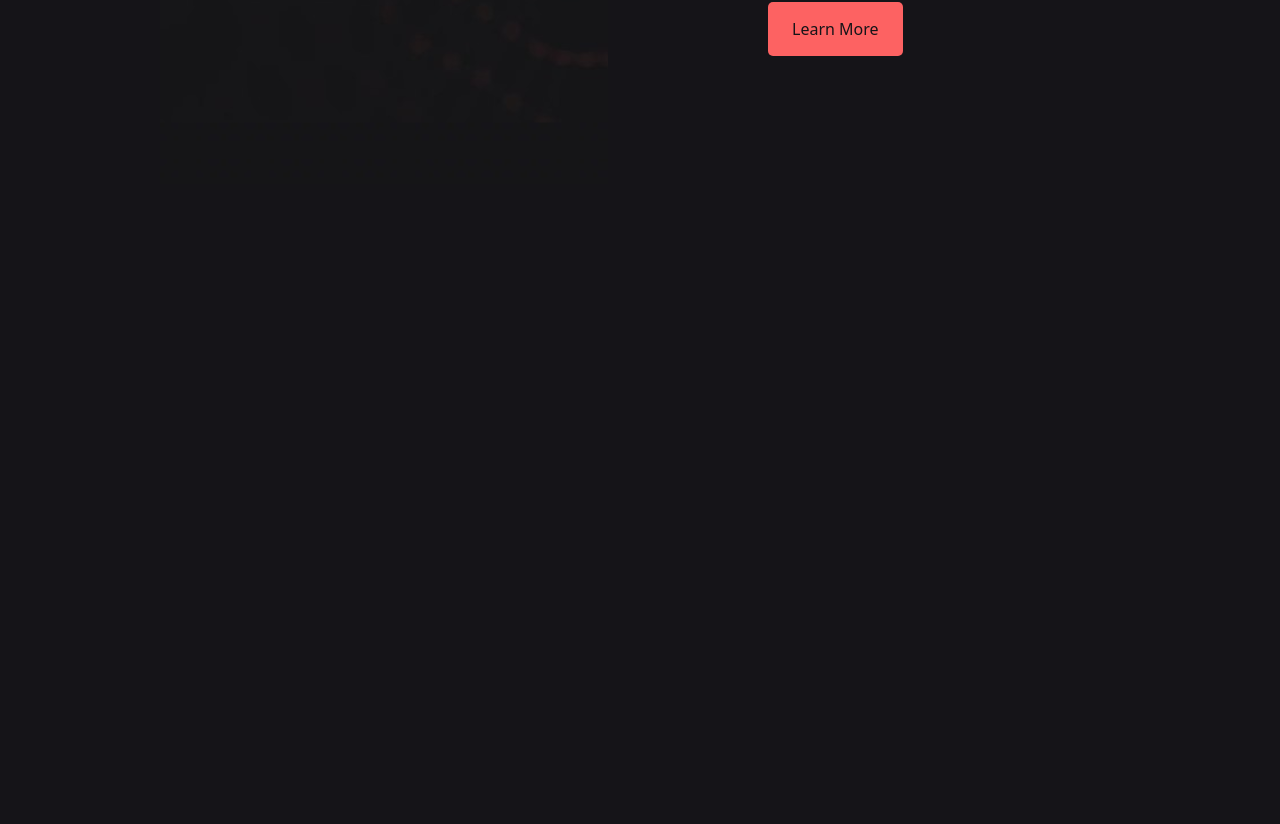
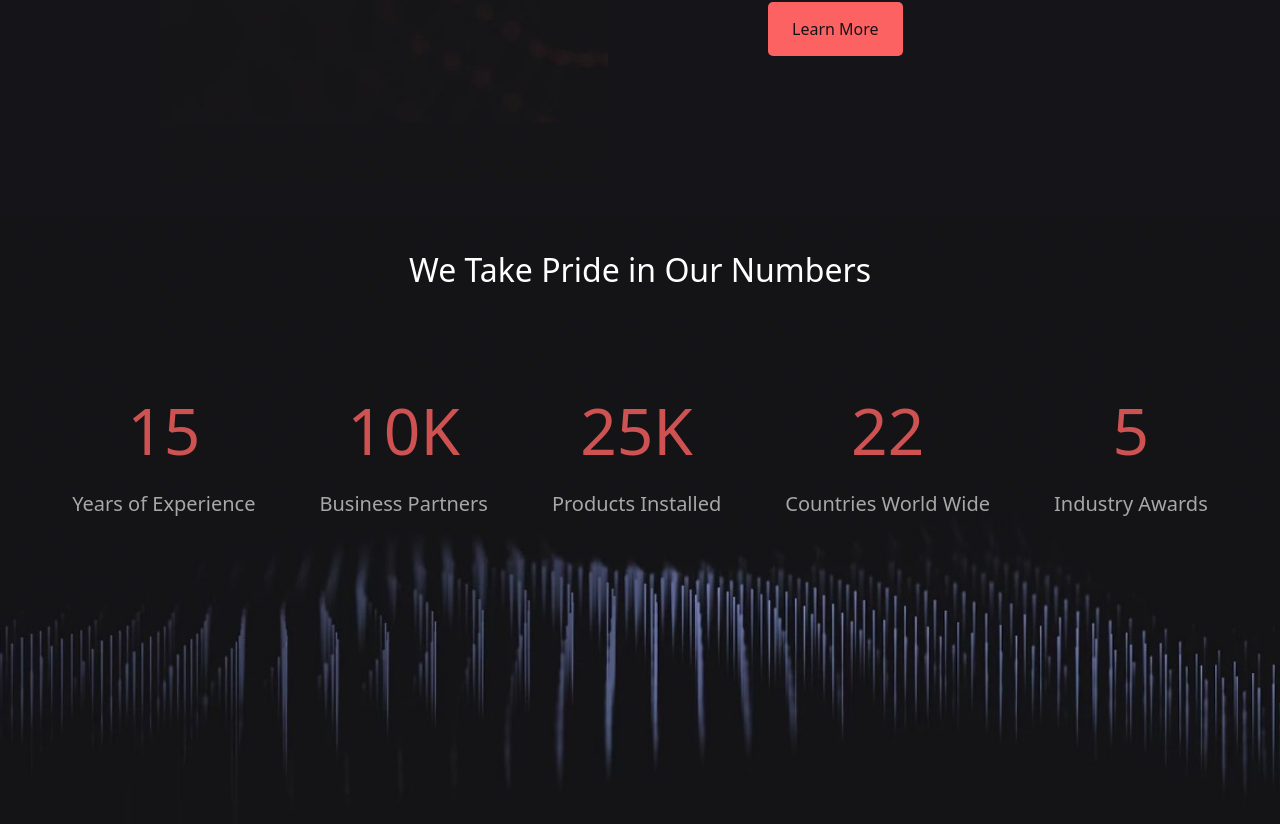
Before and after one commit to rahmaniali-ir/vita-angular-template, an Angular app: page / in a window 1280 px wide. Shown: the part 2816-3640 px from the top of the page. Before the commit the page ends 3032 px from the top, so only its background shows below. Built offline with nearby package versions, Linux system fonts and the light colour scheme.

Commit message:
home page analytics section

```diff
--- a/src/app/pages/home/home.component.html
+++ b/src/app/pages/home/home.component.html
@@ -113,3 +113,35 @@
     </div>
   </article>
 </section>
+
+<!-- analytics -->
+<section class="analytics">
+  <strong>We Take Pride in Our Numbers</strong>
+
+  <div class="cards">
+    <div class="card">
+      <strong>15</strong>
+      <small>Years of Experience</small>
+    </div>
+
+    <div class="card">
+      <strong>10K</strong>
+      <small>Business Partners</small>
+    </div>
+
+    <div class="card">
+      <strong>25K</strong>
+      <small>Products Installed</small>
+    </div>
+
+    <div class="card">
+      <strong>22</strong>
+      <small>Countries World Wide</small>
+    </div>
+
+    <div class="card">
+      <strong>5</strong>
+      <small>Industry Awards</small>
+    </div>
+  </div>
+</section>
--- a/src/app/pages/home/home.component.sass
+++ b/src/app/pages/home/home.component.sass
@@ -133,3 +133,41 @@ section.article
       p
         color: #a7a7a7
         font-size: 18px
+
+section.analytics
+  align-items: center
+  background: url(/assets/background4.jpg)
+  background-size: cover
+  background-position: center
+  display: flex
+  flex-direction: column
+  justify-content: center
+  padding: 32px 32px 50vh
+  gap: 80px
+  min-height: unset
+
+  > strong
+    font-size: 32px
+    font-weight: 400
+
+  .cards
+    align-items: center
+    display: flex
+    gap: 32px
+
+    .card
+      align-items: center
+      display: flex
+      flex-direction: column
+      gap: 16px
+      padding: 16px
+
+      strong
+        color: var(--primary)
+        font-size: 64px
+        font-weight: 400
+        opacity: .8
+
+      small
+        color: #a7a7a7
+        font-size: 20px
```
Also changed, not shown: src/assets/background4.jpg (added).
